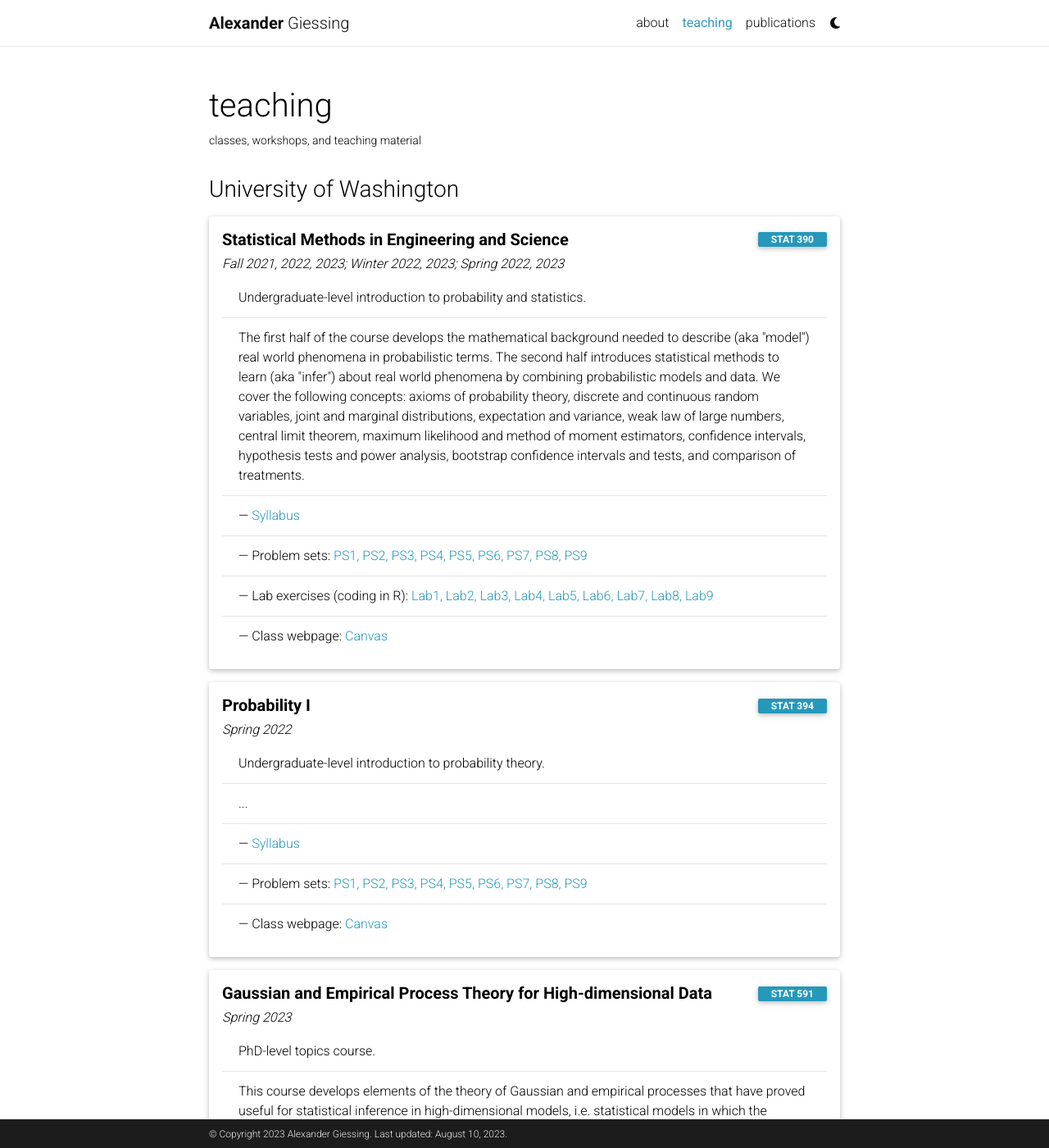
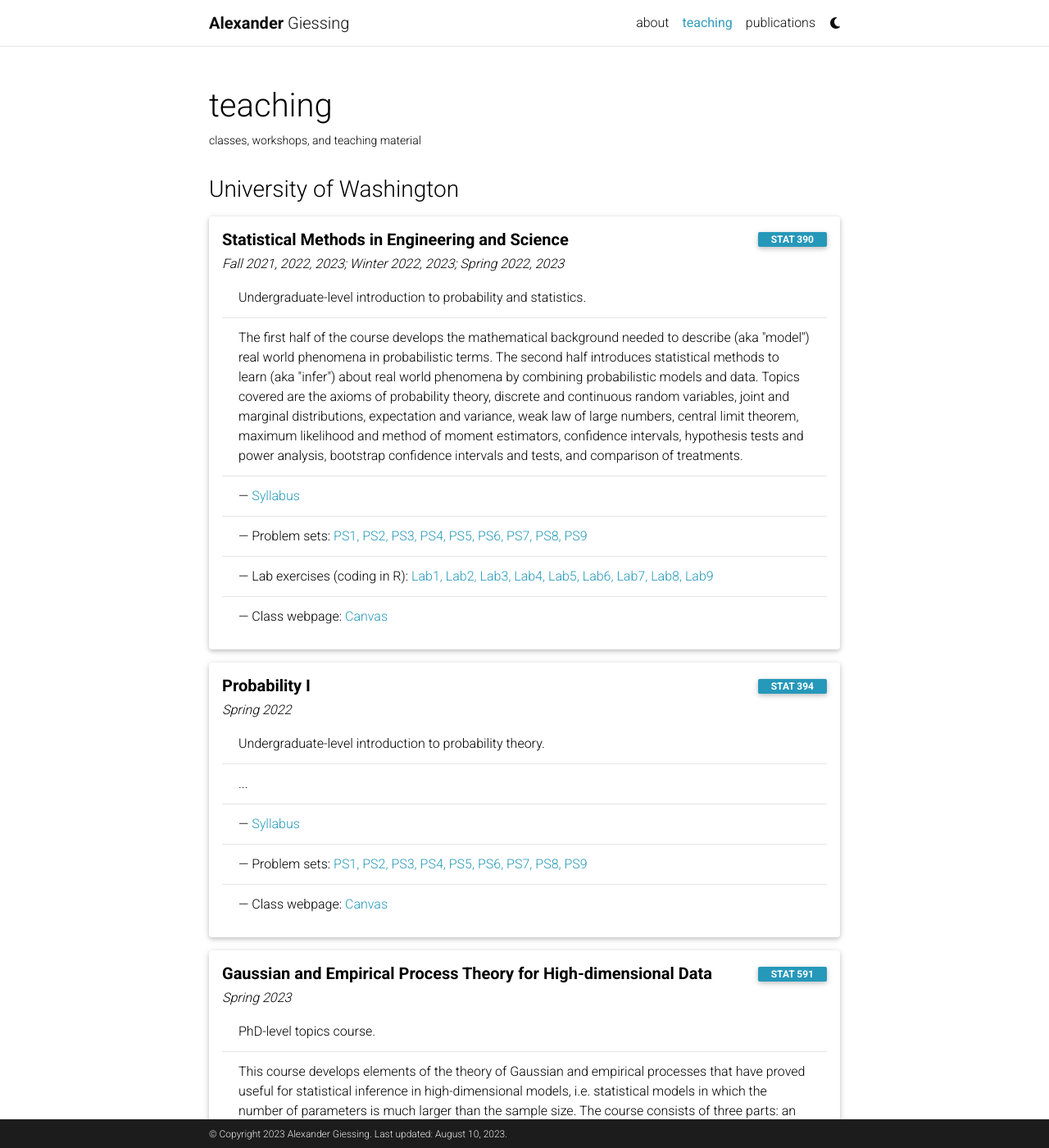
Before and after one commit to agiessing/agiessing.github.io, a Jekyll site: the page built from _pages/teaching.md, in a window 1280 px wide and 1400 px high. Shown: the whole window at 82% size. Built offline with Jekyll 4.4.1, drawn with Linux system fonts in a browser that asks for light colours; comment, search, counter and statistics services are not loaded; a style sheet for code colours, icons or effects is not loaded; some of the changed text lies outside the part shown.

Commit message:
Update teaching.md

```diff
--- a/_pages/teaching.md
+++ b/_pages/teaching.md
@@ -23,7 +23,7 @@
     <h6 class="font-italic mt-2 mt-sm-0">Fall 2021, 2022, 2023; Winter 2022, 2023; Spring 2022, 2023  </h6>
     <ul class="card-text font-weight-light list-group list-group-flush">
       <li class="list-group-item">Undergraduate-level introduction to probability and statistics.</li>
-      <li class="list-group-item"> The first half of the course develops the mathematical background needed to describe (aka "model") real world phenomena in probabilistic terms. The second half introduces statistical methods to learn (aka "infer") about real world phenomena by combining probabilistic models and data. We cover the following concepts: axioms of probability theory, discrete and continuous random variables, joint and marginal distributions, expectation and variance, weak law of large numbers, central limit theorem, maximum likelihood and method of moment estimators, confidence intervals, hypothesis tests and power analysis, bootstrap confidence intervals and tests, and comparison of treatments.</li>
+      <li class="list-group-item"> The first half of the course develops the mathematical background needed to describe (aka "model") real world phenomena in probabilistic terms. The second half introduces statistical methods to learn (aka "infer") about real world phenomena by combining probabilistic models and data. Topics covered are the axioms of probability theory, discrete and continuous random variables, joint and marginal distributions, expectation and variance, weak law of large numbers, central limit theorem, maximum likelihood and method of moment estimators, confidence intervals, hypothesis tests and power analysis, bootstrap confidence intervals and tests, and comparison of treatments.</li>
       <li class="list-group-item">— <a href="..."> Syllabus</a> </li>
       <li class="list-group-item">— Problem sets: <a href="...">PS1, PS2, PS3, PS4, PS5, PS6, PS7, PS8, PS9</a> </li>
       <li class="list-group-item">— Lab exercises (coding in R): <a href="...">Lab1, Lab2, Lab3, Lab4, Lab5, Lab6, Lab7, Lab8, Lab9</a> </li>               <li class="list-group-item">— Class webpage: <a href="...."> Canvas</a></li>
@@ -94,7 +94,7 @@
     </div>
     <h6 class="font-italic mt-2 mt-sm-0">Fall 2023</h6>
     <ul class="card-text font-weight-light list-group list-group-flush">
-      <li class="list-group-item">Graduate-level course on inference on stochastic processes.</li>
+      <li class="list-group-item">Graduate-level course on statistical inference on stochastic processes.</li>
       <li class="list-group-item"> Markov chains; ergodic theorem; Monte Carlo Markov Chains; Hidden Markov Models; frequentist and Bayesian inference on Markov chains. </li>
       <li class="list-group-item">— <a href="..."> Syllabus</a> </li>
       <li class="list-group-item">— Class webpage: <a href="...."> Canvas</a></li>
```
